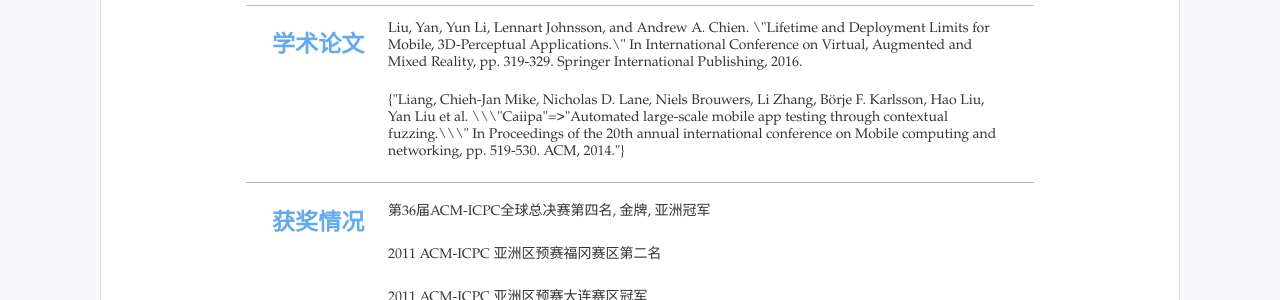
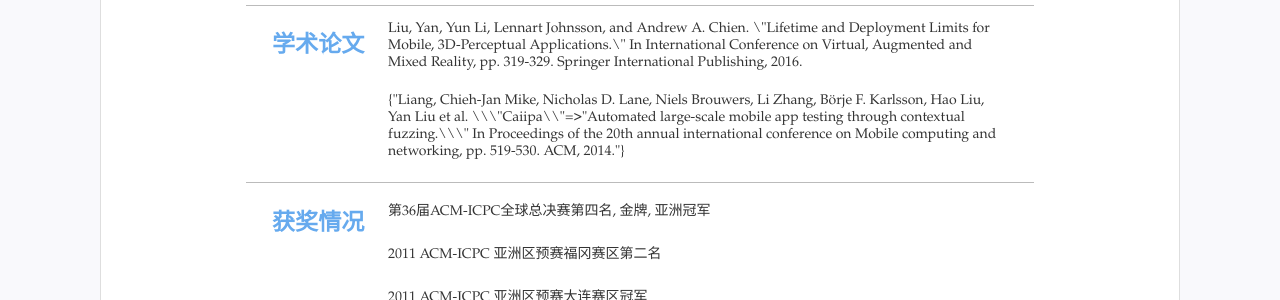
Before and after one commit to joey2005/CV, a Jekyll site: the page built from index.html, in a window 1280 px wide. Shown: the part 1251-1551 px from the top of the page. Built offline with Jekyll 4.4.1, drawn with Linux system fonts in a browser that asks for light colours.

Commit message:
Update resume.yml

```diff
--- a/_data/resume.yml
+++ b/_data/resume.yml
@@ -112,7 +112,7 @@ others: #其他列表显示
   name: '学术论文'
   content: #选择需要的格式
   - Liu, Yan, Yun Li, Lennart Johnsson, and Andrew A. Chien. \"Lifetime and Deployment Limits for Mobile, 3D-Perceptual Applications.\" In International Conference on Virtual, Augmented and Mixed Reality, pp. 319-329. Springer International Publishing, 2016.
-  - Liang, Chieh-Jan Mike, Nicholas D. Lane, Niels Brouwers, Li Zhang, Börje F. Karlsson, Hao Liu, Yan Liu et al. \"Caiipa: Automated large-scale mobile app testing through contextual fuzzing.\" In Proceedings of the 20th annual international conference on Mobile computing and networking, pp. 519-530. ACM, 2014.
+  - Liang, Chieh-Jan Mike, Nicholas D. Lane, Niels Brouwers, Li Zhang, Börje F. Karlsson, Hao Liu, Yan Liu et al. \"Caiipa\: Automated large-scale mobile app testing through contextual fuzzing.\" In Proceedings of the 20th annual international conference on Mobile computing and networking, pp. 519-530. ACM, 2014.
   #- 单行文字
   #- title: "加粗:"
   #  text: "列表项二"
```
